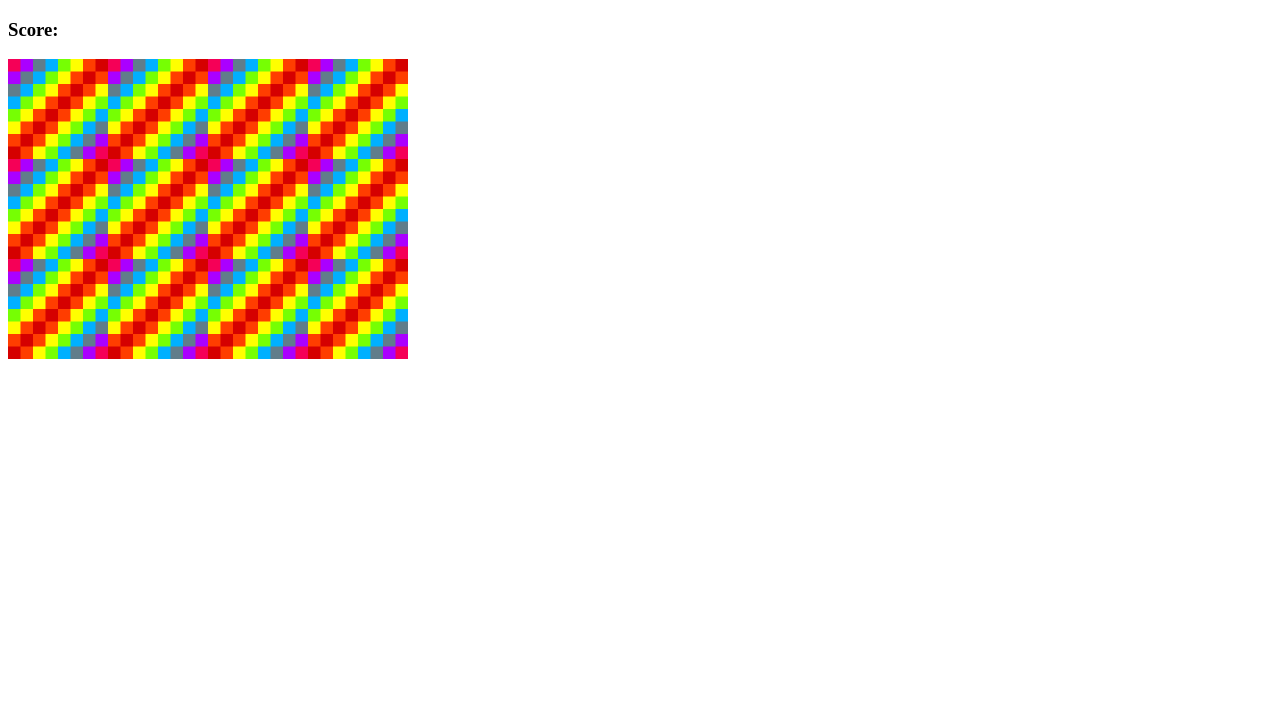
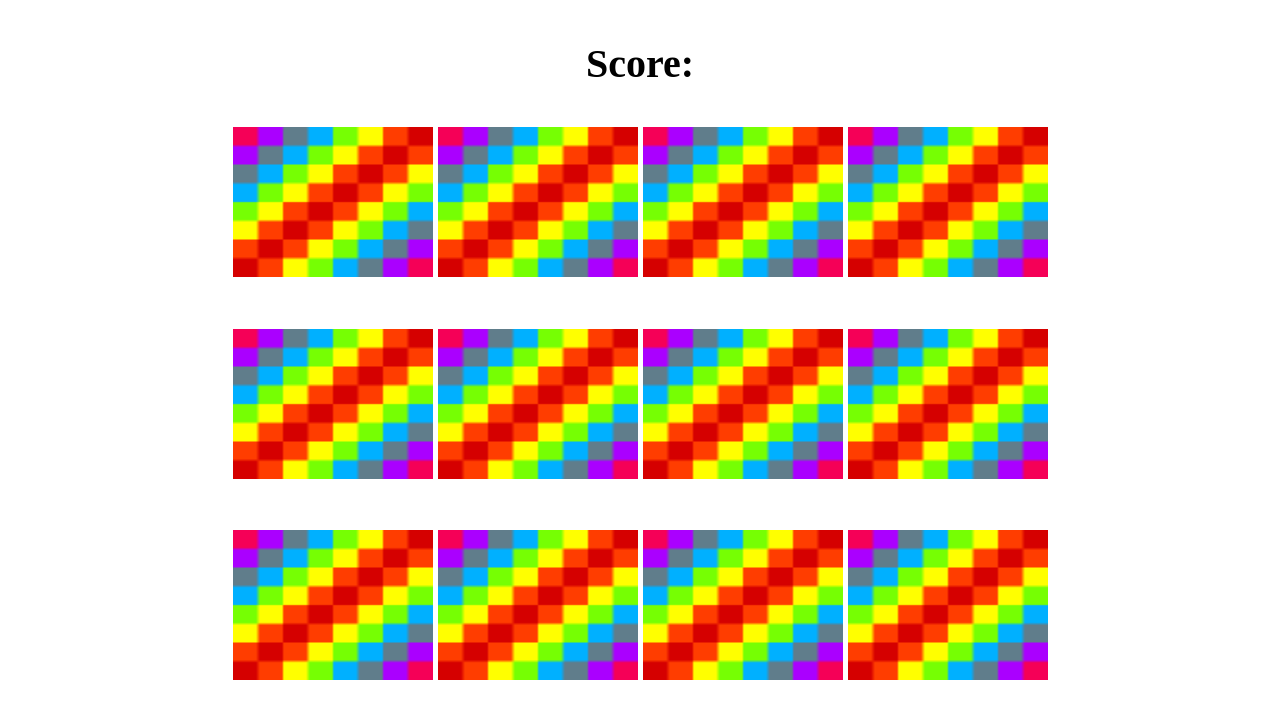
Before and after one commit to Kaylalittle-dev/Memory-Card-Game-Basic, a plain HTML site: page index.html in a window 1280 px wide. Drawn offline with Linux system fonts and the light colour scheme.

Commit message:
updated
made the cards  of images bigger, centered on page

```diff
--- a/styles.css
+++ b/styles.css
@@ -1,6 +1,31 @@
+body{
+    background-color: #fff;
+}
+
+h1{
+    font-size: 3.5em;
+    text-align: center;
+    text-decoration: underline;
+}
+
+h3{
+    font-size: 2.5em;
+    text-align: center;
+}
+
 #grid{
-    width: 400px;
-    height: 300px;
+    width: 800px;
+    height: 600px;
     display: flex;
-    flex-wrap: wrap;
+    display: grid;
+    grid-template-columns: repeat(4, 1fr); /* 4 columns */
+    grid-template-rows: repeat(3, 1fr); /* 3 rows */
+    gap: 5px; /* added gap between grid items */
+    margin: auto;
+    justify-content: center;
 }
+
+#grid img {
+  width: 200px;
+  height: 150px;
+}
```
